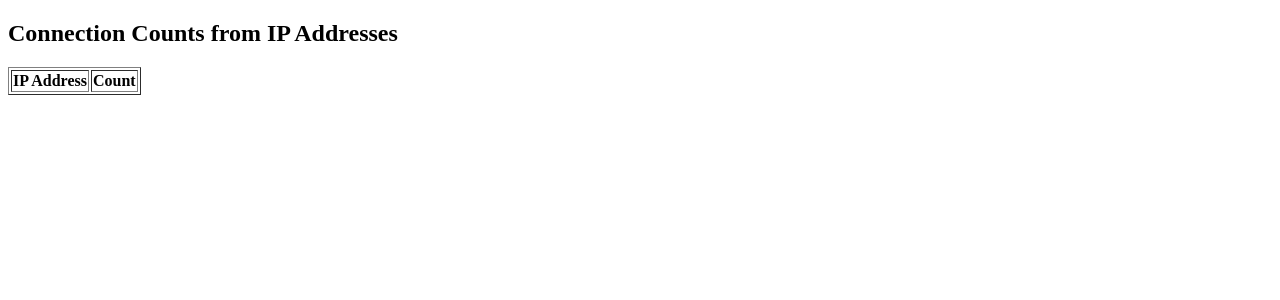
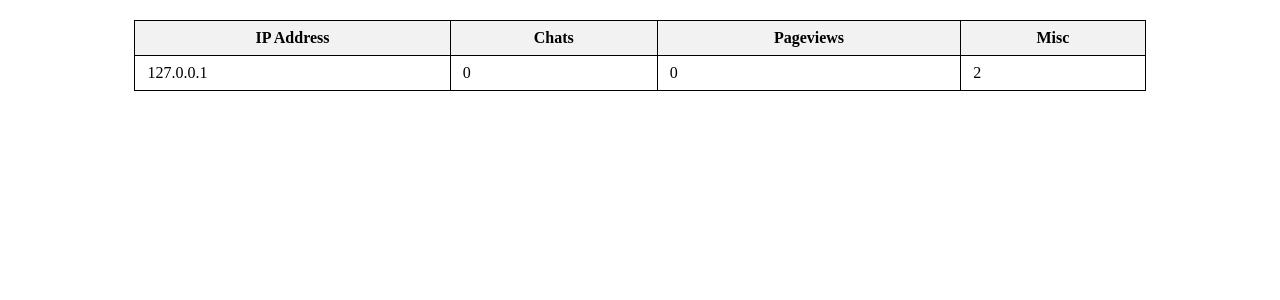
Before and after one commit to overburn12/http, a Flask app: page /view_count in a window 1280 px wide. Shown: the top 300 px of the page. Run offline with Flask 3, Linux system fonts and the light colour scheme; data that the repository does not hold is empty.

Commit message:
updated counting stuff

```diff
--- a/app.py
+++ b/app.py
@@ -60,20 +60,38 @@ with app.app_context():
 
 # Update the logger to include client_ip
 @app.before_request
+def count_misc_requests():
+    ip = request.headers.get('X-Forwarded-For', request.remote_addr)
+
+    if ip not in ip_counts:
+        ip_counts[ip] = {"chats": 0, "pageviews": 0, "misc": 0}
+
+    if request.endpoint not in ["chat", "index", "count_connections", "view_count_page", "favicon", "static"]:  # Add other known endpoints if needed
+        ip_counts[ip]["misc"] += 1
+
+@app.before_request
 def before_request():
     client_ip = request.headers.get('X-Real-IP', request.remote_addr)
     request._client_ip = client_ip  # Attach IP to the request object
 
+
 # Inject client_ip into the logger's extra parameter
+@app.after_request
 def log_request_info(response):
     app.logger.info('Request Info - %s %s', request.method, request.url, extra={'client_ip': request._client_ip})
     return response
 
-app.after_request(log_request_info)
 
 @app.route('/')
 def index():
-    #client_ip = request.headers.get('X-Real-IP', request.remote_addr)
+    ip = request.headers.get('X-Forwarded-For', request.remote_addr)
+
+    if ip not in ip_counts:
+        ip_counts[ip] = {"chats": 0, "pageviews": 0, "misc": 0}
+
+    ip_counts[ip]["pageviews"] += 1
+
+    save_ip_counts()
     return render_template('index.html')
 
 @app.route('/favicon.ico')
@@ -84,11 +102,10 @@ def favicon():
 def chat():
     ip = request.headers.get('X-Forwarded-For', request.remote_addr)
 
-    # Increment the count for the detected IP
-    if ip in ip_counts:
-        ip_counts[ip] += 1
-    else:
-        ip_counts[ip] = 1
+    if ip not in ip_counts:
+        ip_counts[ip] = {"chats": 0, "pageviews": 0, "misc": 0}
+
+    ip_counts[ip]["chats"] += 1
 
     save_ip_counts()  # Save counts to file after updating them
 
@@ -106,4 +123,3 @@ def view_count_page():
 
 if __name__ == '__main__':
     app.run(host='0.0.0.0', port=8080)
-    #app.run(host='0.0.0.0', port=5000, ssl_context=('cert.pem', 'key.pem'))
--- a/templates/count.html
+++ b/templates/count.html
@@ -3,37 +3,62 @@
 <head>
     <meta charset="UTF-8">
     <meta name="viewport" content="width=device-width, initial-scale=1.0">
-    <title>IP Connection Counts</title>
+    <title>Connection Counts</title>
+    <style>
+        table {
+            width: 80%;
+            margin: 20px auto;
+            border-collapse: collapse;
+        }
+        th, td {
+            border: 1px solid black;
+            padding: 8px 12px;
+        }
+        th {
+            background-color: #f2f2f2;
+        }
+    </style>
 </head>
 <body>
-    <h2>Connection Counts from IP Addresses</h2>
-    <table id="ipCountsTable" border="1">
+    <table>
         <thead>
             <tr>
                 <th>IP Address</th>
-                <th>Count</th>
+                <th>Chats</th>
+                <th>Pageviews</th>
+                <th>Misc</th>
             </tr>
         </thead>
-        <tbody></tbody>
+        <tbody id="countsTableBody">
+            <!-- Data will be populated here using JavaScript -->
+        </tbody>
     </table>
 
     <script>
-        // Fetch IP counts from Flask server and populate the table
-        fetch('/count')
-            .then(response => response.json())
-            .then(data => {
-                const tableBody = document.querySelector("#ipCountsTable tbody");
+        async function fetchAndDisplayCounts() {
+            const countsTableBody = document.getElementById('countsTableBody');
+
+            try {
+                const response = await fetch('/count');
+                const data = await response.json();
+
                 for (const ip in data) {
-                    const row = tableBody.insertRow();
-                    const cell1 = row.insertCell(0);
-                    const cell2 = row.insertCell(1);
-                    cell1.textContent = ip;
-                    cell2.textContent = data[ip];
+                    const row = `
+                        <tr>
+                            <td>${ip}</td>
+                            <td>${data[ip].chats}</td>
+                            <td>${data[ip].pageviews}</td>
+                            <td>${data[ip].misc}</td>
+                        </tr>
+                    `;
+                    countsTableBody.innerHTML += row;
                 }
-            })
-            .catch(error => {
-                console.error("Error fetching IP counts:", error);
-            });
+            } catch (error) {
+                console.error('Error fetching data:', error);
+            }
+        }
+
+        fetchAndDisplayCounts();
     </script>
 </body>
 </html>
```
